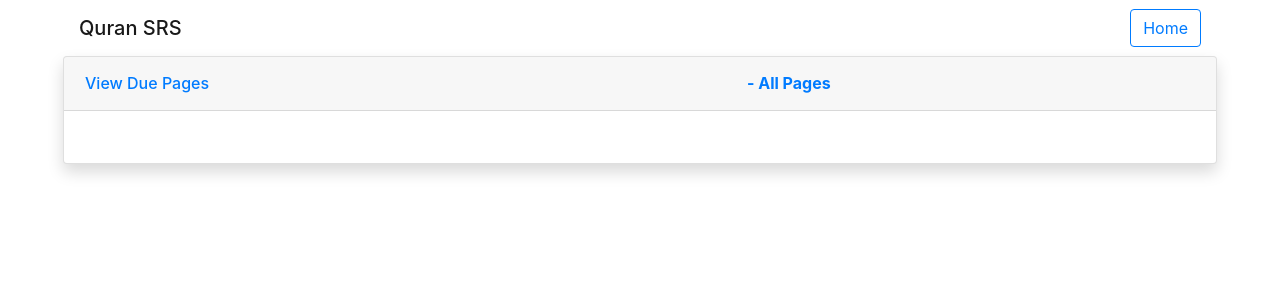
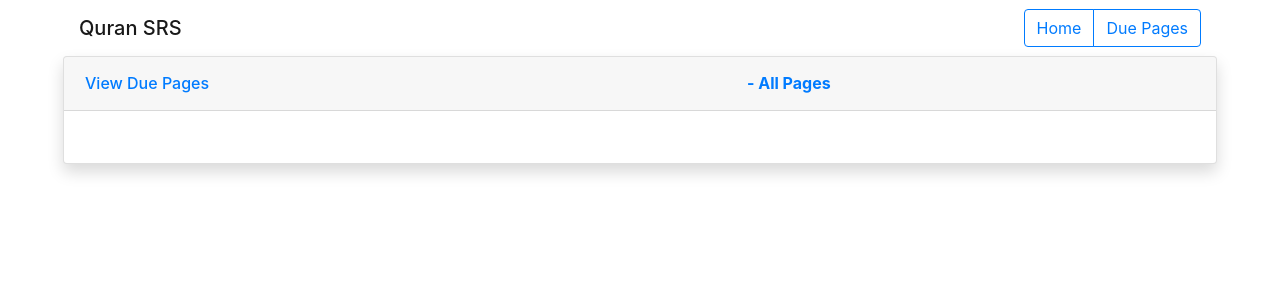
Before and after one commit to siraj-samsudeen/quran-srs, a Django app: template core_app/templates/all.html in a window 1280 px wide. Shown: the top 300 px of the page. Run offline with Django 3.2, Linux system fonts and the light colour scheme; the template is opened without the code that fills it, so the values that code supplies are empty; some libraries are stand-ins or nearby versions.

Commit message:
refactor base to include links to due and all pages in navbar

```diff
--- a/core_app/templates/base.html
+++ b/core_app/templates/base.html
@@ -21,7 +21,22 @@
         {% if request.path == '/'%}
         <a href="/accounts/logout/" class="btn btn-danger">Logout</a>
         {% else %}
-        <a href="/" class="btn btn-outline-primary">Home</a>
+        <div class="btn-group" role="group">
+          <a href="/" class="btn btn-outline-primary">Home</a>
+          {% if 'due' in request.path %}
+          <a
+            href="{% url 'page_all' student_id=student.id %}"
+            class="btn btn-outline-primary"
+            >All Pages</a
+          >
+          {% else %}
+          <a
+            href="{% url 'page_due' student_id=student.id %}"
+            class="btn btn-outline-primary"
+            >Due Pages</a
+          >
+          {% endif %}
+        </div>
         {% endif %}
       </nav>
 
```
